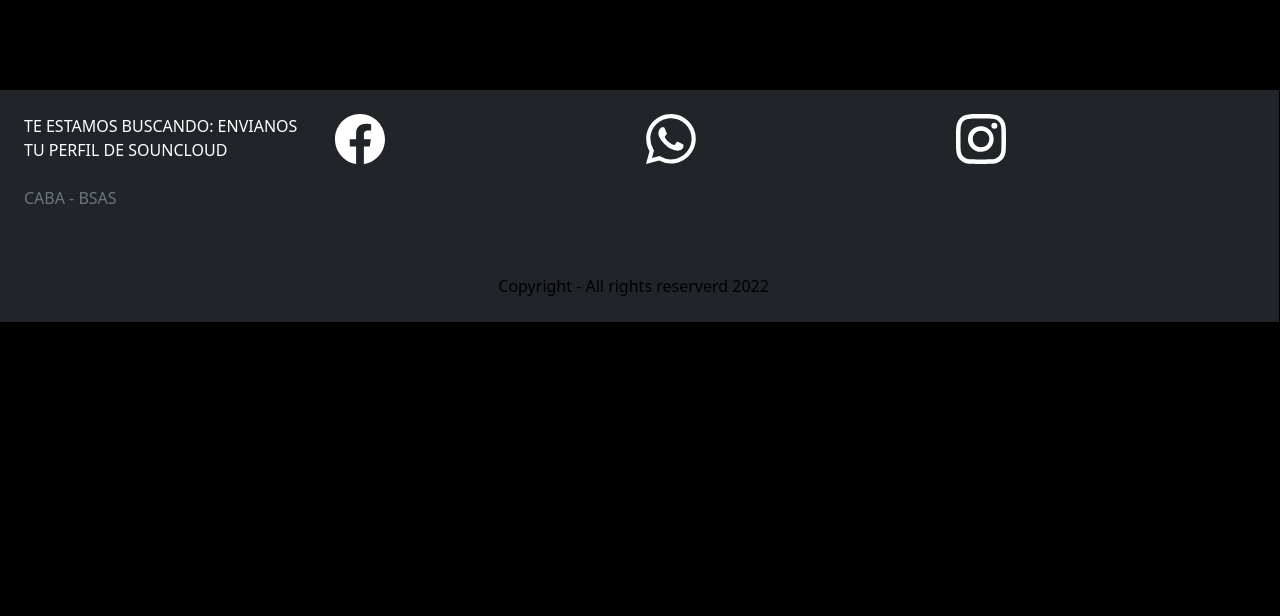
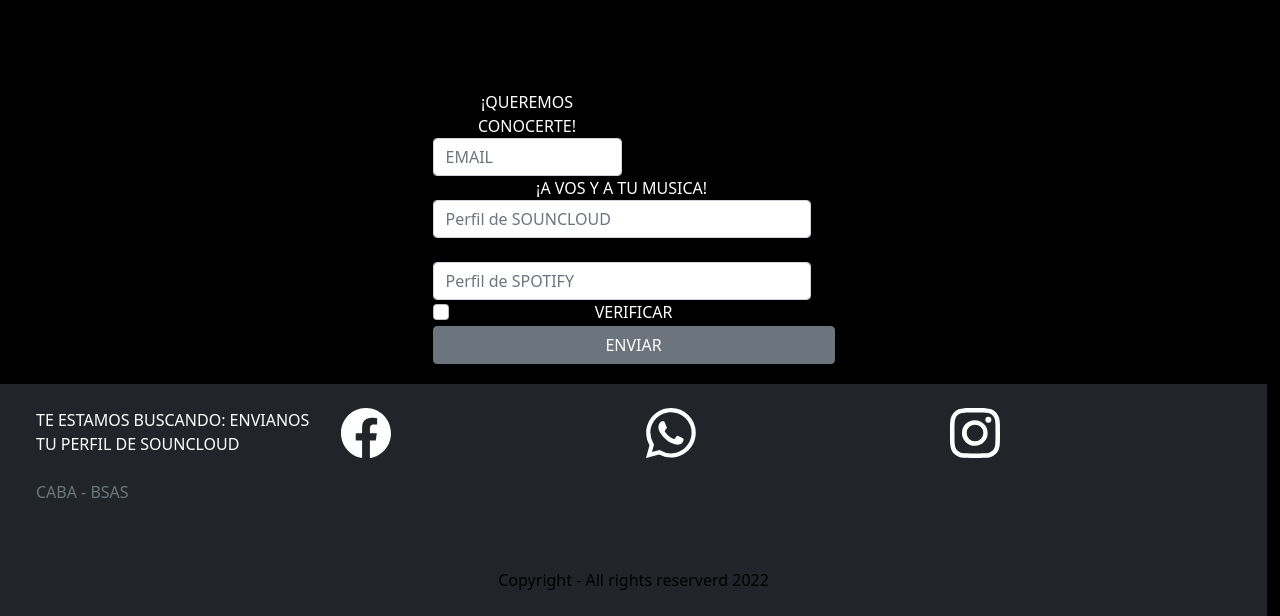
Before and after one commit to Joaquincrauzas/PROYECTOJS, a website: page index.html in a window 1280 px wide. Shown: the part 5523-6139 px from the top of the page. Before the commit the page ends 5845 px from the top, so only its background shows below. Drawn offline with nearby package versions, Linux system fonts and the light colour scheme.

Commit message:
formulario

```diff
--- a/css/style.css
+++ b/css/style.css
@@ -204,7 +204,16 @@ h5{
   font-size: 130%;
 }
 
-
+/* FORMULARIO */
+.container__formulario{
+  display: flex;
+  flex-direction: column;
+  justify-content: center;
+  text-align: center;
+  color: white;
+  width: 33%;
+  margin-bottom: 20px;
+}
 
 
 
--- a/index.html
+++ b/index.html
@@ -193,7 +193,34 @@
           </div>
   </div>
 </div>
-
+<!-- FORMULARIO -->
+<div class="container container__formulario">
+  <div class="row col-lg-12">
+    <form>
+      <div class="form-row">
+        <div class="form-group col-md-6">
+          <label for="inputEmail4">¡QUEREMOS CONOCERTE!</label>
+          <input type="email" class="form-control" id="inputEmail4" placeholder="EMAIL">
+        </div>
+      </div>
+      <div class="form-group">
+        <label for="inputAddress">¡A VOS Y A TU MUSICA!</label>
+        <input type="text" class="form-control" id="inputAddress" placeholder="Perfil de SOUNCLOUD">
+      </div>
+      <div class="form-group">
+        <label for="inputAddress2"></label>
+        <input type="text" class="form-control" id="inputAddress2" placeholder="Perfil de SPOTIFY">
+      </div>
+      <div class="form-check">
+        <input class="form-check-input" type="checkbox" id="gridCheck">
+        <label class="form-check-label" for="gridCheck">
+          VERIFICAR
+        </label>
+      </div>
+    </div>
+    <button type="submit" class="btn btn-secondary">ENVIAR</button>
+  </div>
+</div>
 <!-- QUINTA PARTE  -->
 
 <div id="teestamos-buscando" class="container-fluid containerFooter">
```
